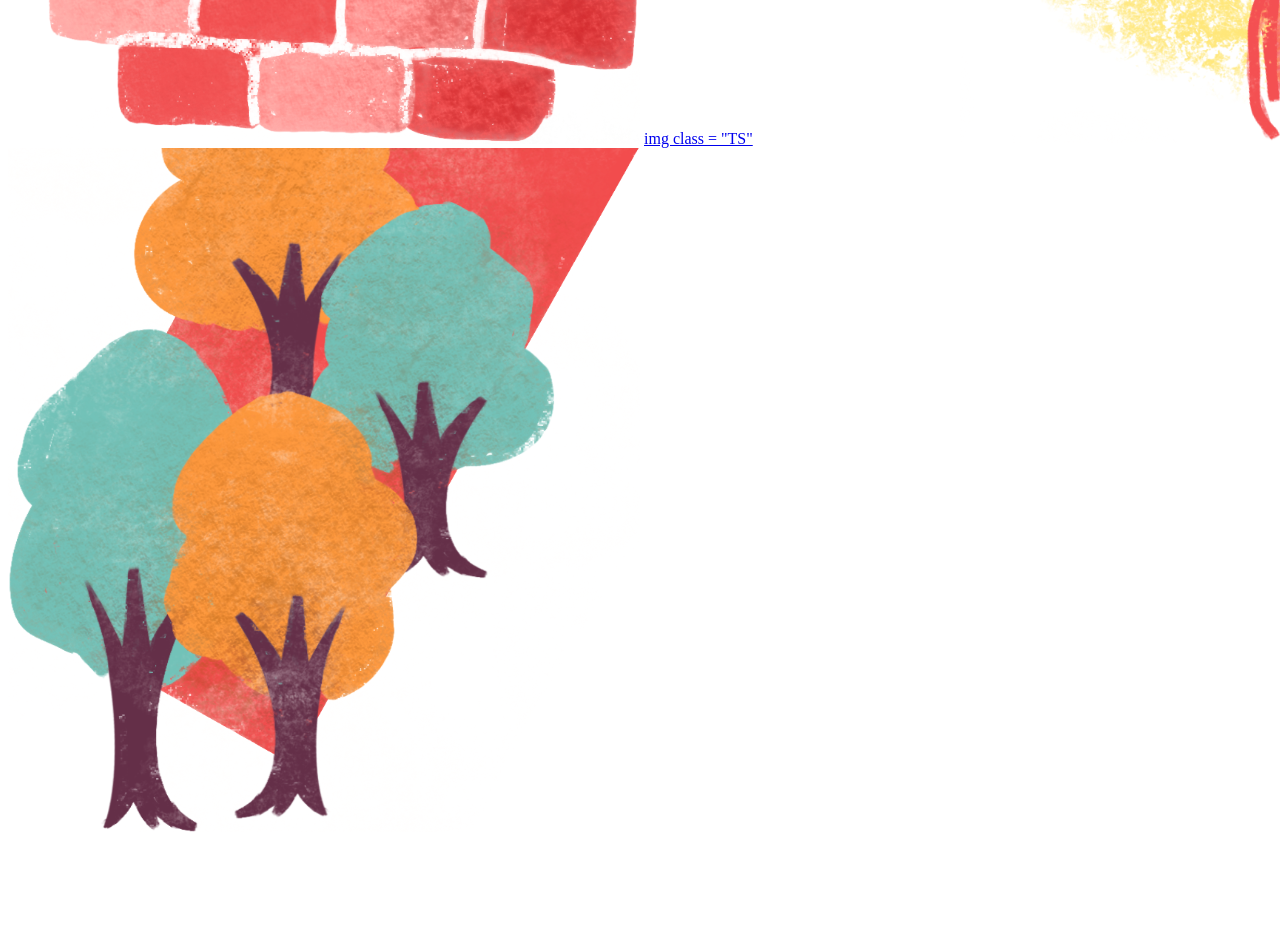
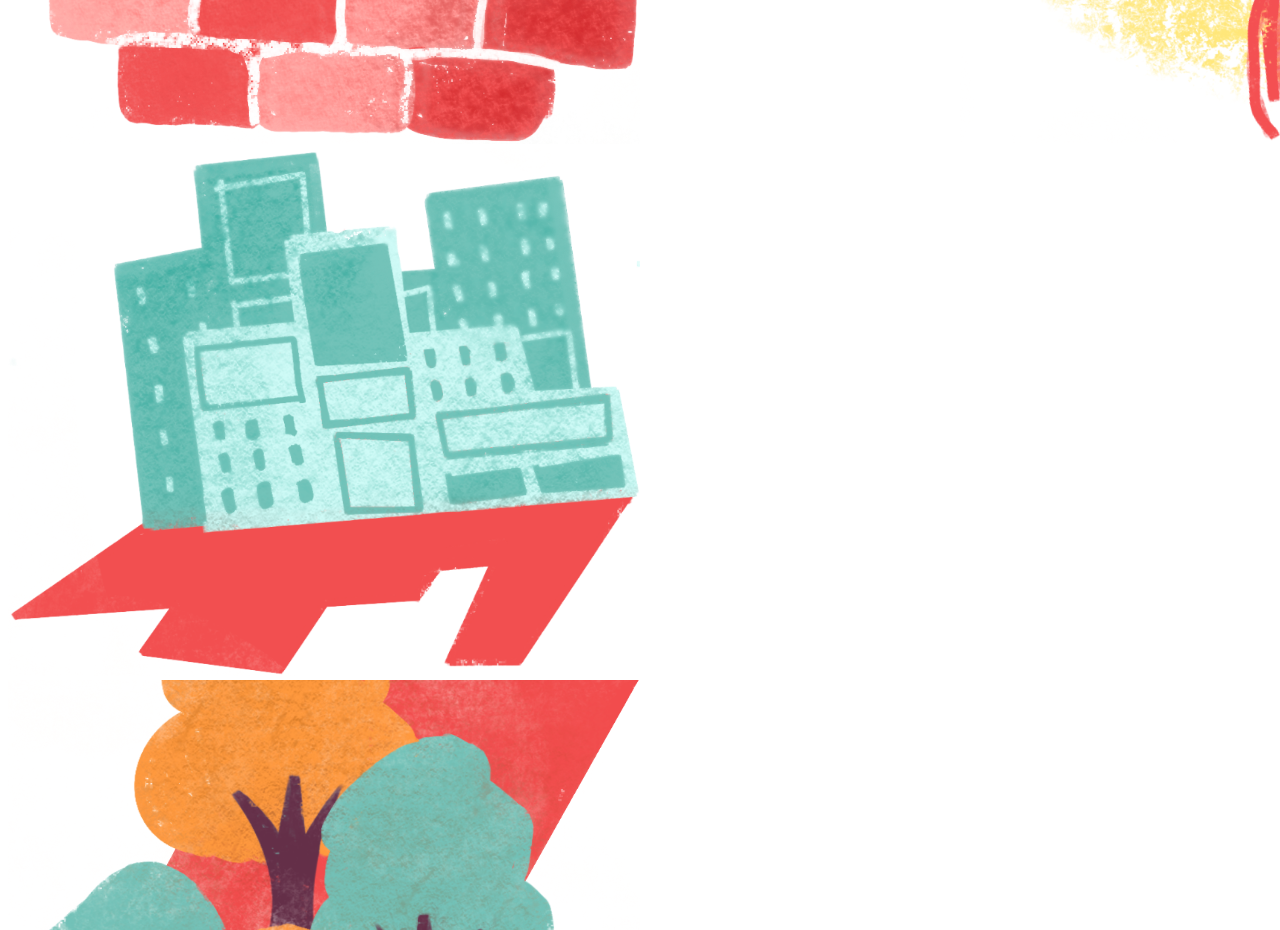
Before and after one commit to newsights/newsights, a plain HTML site: page index.html in a window 1280 px wide. Shown: the part 800-1730 px from the top of the page. Before the commit the page ends 1644 px from the top, so only its background shows below. Drawn offline with Linux system fonts and the light colour scheme.

Commit message:
Update index.html

```diff
--- a/index.html
+++ b/index.html
@@ -13,7 +13,7 @@
 				<a href = "Chinatown.html"><img class = "Chinatown" src = "../Map/Chinatown.png" width = 50%></a>
 				<a href = "WashingtonSquarePark.html"><img class = "WSP" src = "../Map/WSP.png" width = 50%></a>
 				<a href = "Chelsea.html"><img class = "Chelsea" src = "../Map/Chelsea.png" width = 50%></a>
-				<a href = "TimesSquare.html">img class = "TS" <src = "../Map/TS.png" width = 50%></a>
+				<a href = "TimesSquare.html"><img class = "TS" src = "../Map/TS.png" width = 50%></a>
 				<a href = "CentralPark.html"><img class = "CP" src = "../Map/CP.png" width = 50%></a>
 
 
```
